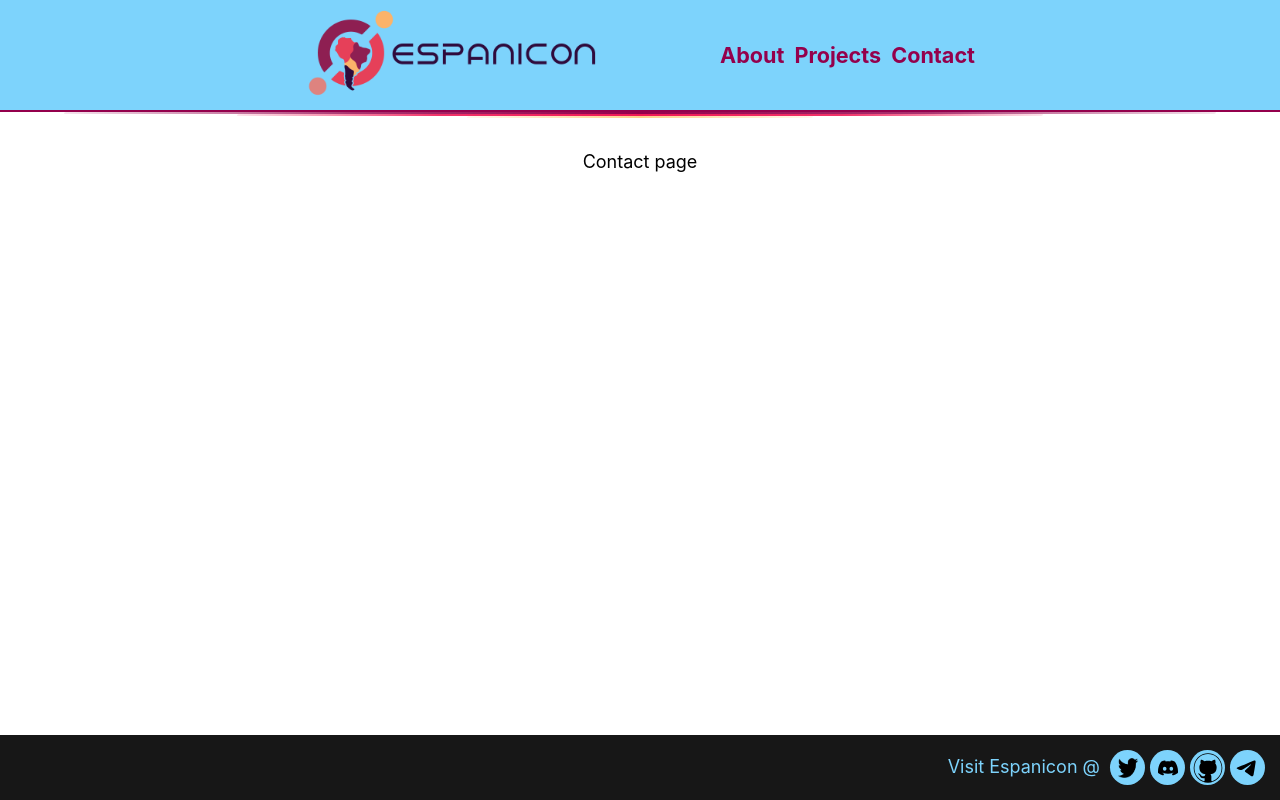
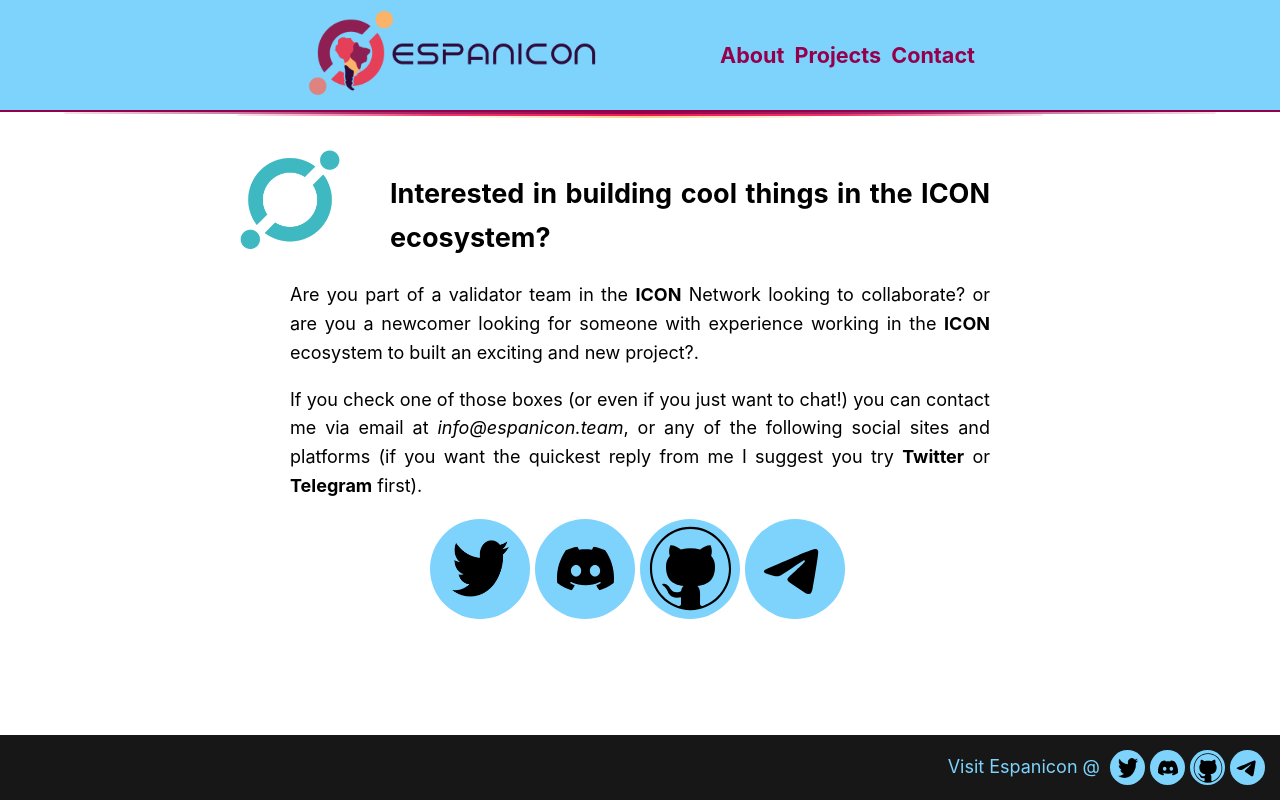
Before and after one commit to FidelVe/espanicon.team, a Next.js app: page /contact in a window 1280 px wide. Built offline with nearby package versions, Linux system fonts and the light colour scheme.

Commit message:
added contact page

```diff
--- /dev/null
+++ b/components/contactItems.js
@@ -0,0 +1,60 @@
+import Image from "next/image";
+import styles from "../styles/contactItems.module.css";
+import utilStyles from "../styles/utils.module.css";
+import { v4 as uuidv4 } from "uuid";
+
+const footerLinks = [
+  [
+    "/images/twitter-logo-black.png",
+    "https://twitter.com/espanicon",
+    { height: 20, width: 20, ratio: 35 / 20 }
+  ],
+  [
+    "/images/discord-logo-black.svg",
+    "https://discordapp.com/users/espanicon#4743/",
+    { height: 20, width: 20, ratio: 35 / 20 }
+  ],
+  [
+    "/images/github-logo-black.svg",
+    "https://github.com/FidelVe",
+    { height: 30, width: 30, ratio: 35 / 30 }
+  ],
+  [
+    "/images/telegram-logo.svg",
+    "https://t.me/Espanicon_Prep",
+    { height: 35, width: 35, ratio: 35 / 35 }
+  ]
+];
+
+export default function ContactItems({ height = null, width = null }) {
+  return (
+    <div className={styles.main}>
+      {footerLinks.map(element => (
+        <a href={element[1]} target="_blank" key={uuidv4()}>
+          <div
+            className={styles.logoContainer}
+            style={{
+              width:
+                width === null ? element[2].width * element[2].ratio : width,
+              height:
+                height === null ? element[2].height * element[2].ratio : height
+            }}
+          >
+            <Image
+              priority
+              className={`${utilStyles.borderCicle} ${styles.footerLogo}`}
+              src={element[0]}
+              height={
+                height === null ? element[2].height : height / element[2].ratio
+              }
+              width={
+                width === null ? element[2].width : width / element[2].ratio
+              }
+              alt="espanicon"
+            />
+          </div>
+        </a>
+      ))}
+    </div>
+  );
+}
--- a/components/layout.js
+++ b/components/layout.js
@@ -4,33 +4,12 @@
 import { v4 as uuidv4 } from "uuid";
 import styles from "../styles/layout.module.css";
 import utilStyles from "../styles/utils.module.css";
+import ContactItems from "./contactItems.js";
 
 const name = "Espanicon";
 export const siteTitle = "Espanicon.team";
 const height = 100;
 const width = height * 3.06976744186;
-const footerLinks = [
-  [
-    "/images/twitter-logo-black.png",
-    "https://twitter.com/espanicon",
-    { height: null, width: null }
-  ],
-  [
-    "/images/discord-logo-black.svg",
-    "https://discordapp.com/users/espanicon#4743/",
-    { height: null, width: null }
-  ],
-  [
-    "/images/github-logo-black.svg",
-    "https://github.com/FidelVe",
-    { height: 30, width: 30 }
-  ],
-  [
-    "/images/telegram-logo.svg",
-    "https://t.me/Espanicon_Prep",
-    { height: 35, width: 35 }
-  ]
-];
 
 function SectionBreak() {
   return (
@@ -94,22 +73,7 @@
       <main className={styles.main}>{children}</main>
       <footer className={styles.footer}>
         <p>Visit Espanicon @</p>
-        <div className={styles.footerSection}>
-          {footerLinks.map(element => (
-            <a href={element[1]} target="_blank" key={uuidv4()}>
-              <div className={styles.footerLogoContainer}>
-                <Image
-                  priority
-                  className={`${utilStyles.borderCicle} ${styles.footerLogo}`}
-                  src={element[0]}
-                  height={element[2].height || 20}
-                  width={element[2].width || 20}
-                  alt="espanicon"
-                />
-              </div>
-            </a>
-          ))}
-        </div>
+        <ContactItems />
       </footer>
     </div>
   );
--- a/pages/contact.js
+++ b/pages/contact.js
@@ -1,6 +1,8 @@
 import Head from "next/head";
 import Link from "next/link";
 import Layout, { siteTitle } from "../components/layout.js";
+import { SectionWithLogo, Section } from "../components/styledSections.js";
+import ContactItems from "../components/contactItems.js";
 import utilStyles from "../styles/utils.module.css";
 import styles from "../styles/contact.module.css";
 
@@ -10,9 +12,28 @@
       <Head>
         <title>{siteTitle}</title>
       </Head>
-      <section>
-        <p>Contact page</p>
-      </section>
+      <Section>
+        <SectionWithLogo path="/images/icon-logo.png" float="left">
+          <h1>Interested in building cool things in the ICON ecosystem?</h1>
+          <p>
+            Are you part of a validator team in the <b>ICON</b> Network looking
+            to collaborate? or are you a newcomer looking for someone with
+            experience working in the <b>ICON</b> ecosystem to built an exciting
+            and new project?.
+          </p>
+
+          <p>
+            If you check one of those boxes (or even if you just want to chat!)
+            you can contact me via email at <i>info@espanicon.team</i>, or any
+            of the following social sites and platforms (if you want the
+            quickest reply from me I suggest you try <b>Twitter</b> or{" "}
+            <b>Telegram</b> first).
+          </p>
+          <div className={styles.contactContainer}>
+            <ContactItems height={100} width={100} />
+          </div>
+        </SectionWithLogo>
+      </Section>
     </Layout>
   );
 }
--- a/styles/contact.module.css
+++ b/styles/contact.module.css
@@ -0,0 +1,5 @@
+.contactContainer {
+  display: flex;
+  flex-flow: column;
+  align-items: center;
+}
--- /dev/null
+++ b/styles/contactItems.module.css
@@ -0,0 +1,25 @@
+.main {
+  display: flex;
+  flex-flow: row;
+}
+.logoContainer {
+  /* height: 35px; */
+  /* width: 35px; */
+  /* padding: 10px; */
+  border-radius: 50%;
+  background-color: #7dd3fc;
+  display: flex;
+  align-items: center;
+  justify-content: center;
+  margin-right: 5px;
+  transition: background-color 0.4s, box-shadow 0.4s;
+  box-shadow: 0 0 0 0 rgba(251, 188, 89);
+  cursor: pointer;
+}
+.logoContainer:hover {
+  transform: translateY(1px);
+  background-color: rgba(251, 188, 89, 0.6); /* #e30040 */
+  backdrop-filter: blur(9px);
+  -webkit-backdrop-filter: blur(9px);
+  box-shadow: 0 0 6px 6px rgba(251, 188, 89, 0.25);
+}
```
